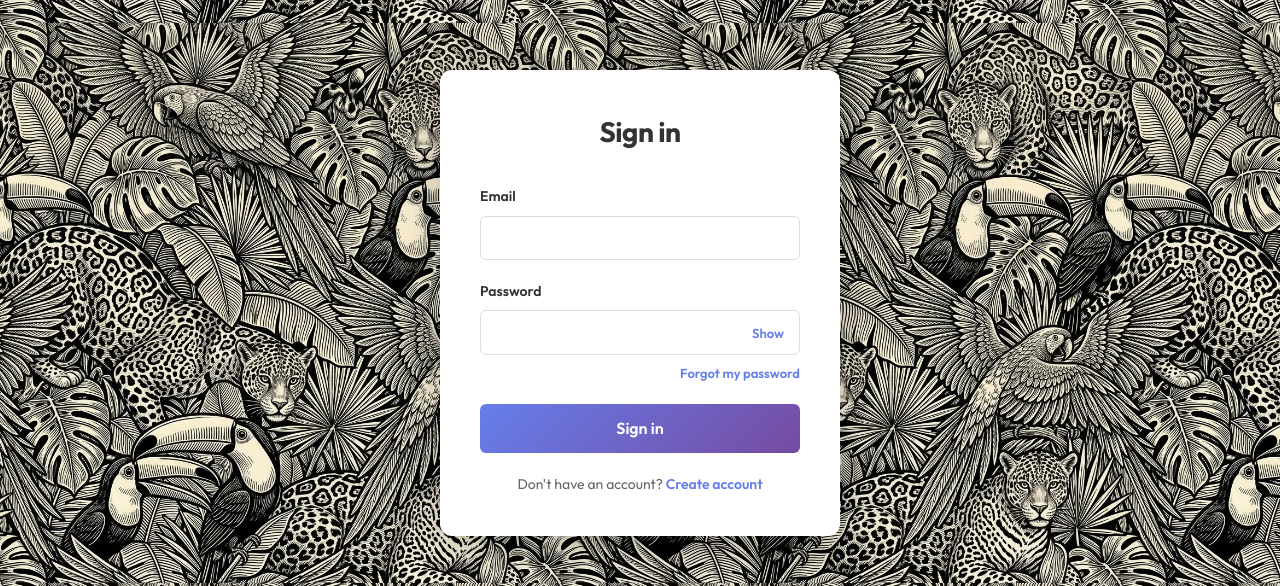
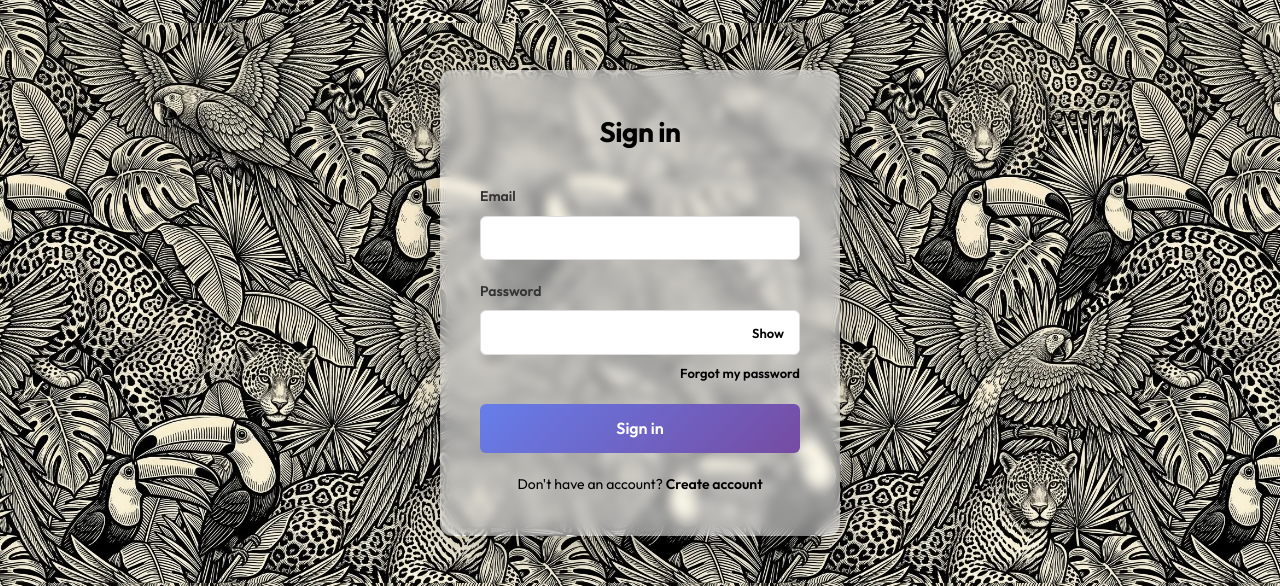
Before and after one commit to akilehomes/alessandra-ecommerce, a React (Create React App) app in the folder frontend/: page /login in a window 1280 px wide. Shown: the part 161-747 px from the top of the page. Built offline with nearby package versions, Linux system fonts and the light colour scheme; no server answers; the HTML template or start-up script is replaced by a standard one.

Commit message:
style(auth): 50% transparent card, black buttons and text

```diff
--- a/frontend/src/pages/Auth.css
+++ b/frontend/src/pages/Auth.css
@@ -8,7 +8,9 @@
 }
 
 .auth-form {
-  background: white;
+  background: rgba(255, 255, 255, 0.5);
+  -webkit-backdrop-filter: blur(6px);
+  backdrop-filter: blur(6px);
   border-radius: 12px;
   padding: 40px;
   width: 100%;
@@ -17,7 +19,7 @@
 }
 
 .auth-form h1 {
-  color: #333;
+  color: #000;
   margin: 0 0 30px 0;
   font-size: 28px;
   text-align: center;
@@ -30,7 +32,7 @@
 .form-group label {
   display: block;
   margin-bottom: 8px;
-  color: #333;
+  color: #000;
   font-weight: 600;
   font-size: 14px;
 }
@@ -47,15 +49,15 @@
 
 .form-group input:focus {
   outline: none;
-  border-color: #667eea;
-  box-shadow: 0 0 0 3px rgba(102, 126, 234, 0.1);
+  border-color: #000;
+  box-shadow: 0 0 0 3px rgba(0, 0, 0, 0.12);
 }
 
 .btn-primary {
   width: 100%;
   padding: 12px;
-  background: linear-gradient(135deg, #667eea 0%, #764ba2 100%);
-  color: white;
+  background: #000;
+  color: #fff;
   border: none;
   border-radius: 6px;
   font-weight: 600;
@@ -66,7 +68,7 @@
 
 .btn-primary:hover:not(:disabled) {
   transform: translateY(-2px);
-  box-shadow: 0 5px 15px rgba(102, 126, 234, 0.3);
+  box-shadow: 0 5px 15px rgba(0, 0, 0, 0.3);
 }
 
 .btn-primary:disabled {
@@ -87,12 +89,12 @@
 .auth-footer {
   text-align: center;
   margin-top: 20px;
-  color: #666;
+  color: #000;
   font-size: 14px;
 }
 
 .auth-footer a {
-  color: #667eea;
+  color: #000;
   text-decoration: none;
   font-weight: 600;
 }
@@ -117,7 +119,7 @@
   transform: translateY(-50%);
   background: none;
   border: none;
-  color: #667eea;
+  color: #000;
   font-size: 13px;
   font-weight: 600;
   cursor: pointer;
@@ -126,7 +128,7 @@
 }
 
 .password-toggle:hover {
-  background: rgba(102, 126, 234, 0.1);
+  background: rgba(0, 0, 0, 0.08);
 }
 
 .forgot-link {
@@ -134,7 +136,7 @@
   text-align: right;
   margin-top: 8px;
   font-size: 13px;
-  color: #667eea;
+  color: #000;
   text-decoration: none;
   font-weight: 600;
 }
@@ -154,7 +156,7 @@
 }
 
 .auth-hint {
-  color: #666;
+  color: #000;
   font-size: 14px;
   margin: -10px 0 20px 0;
   text-align: center;
```
